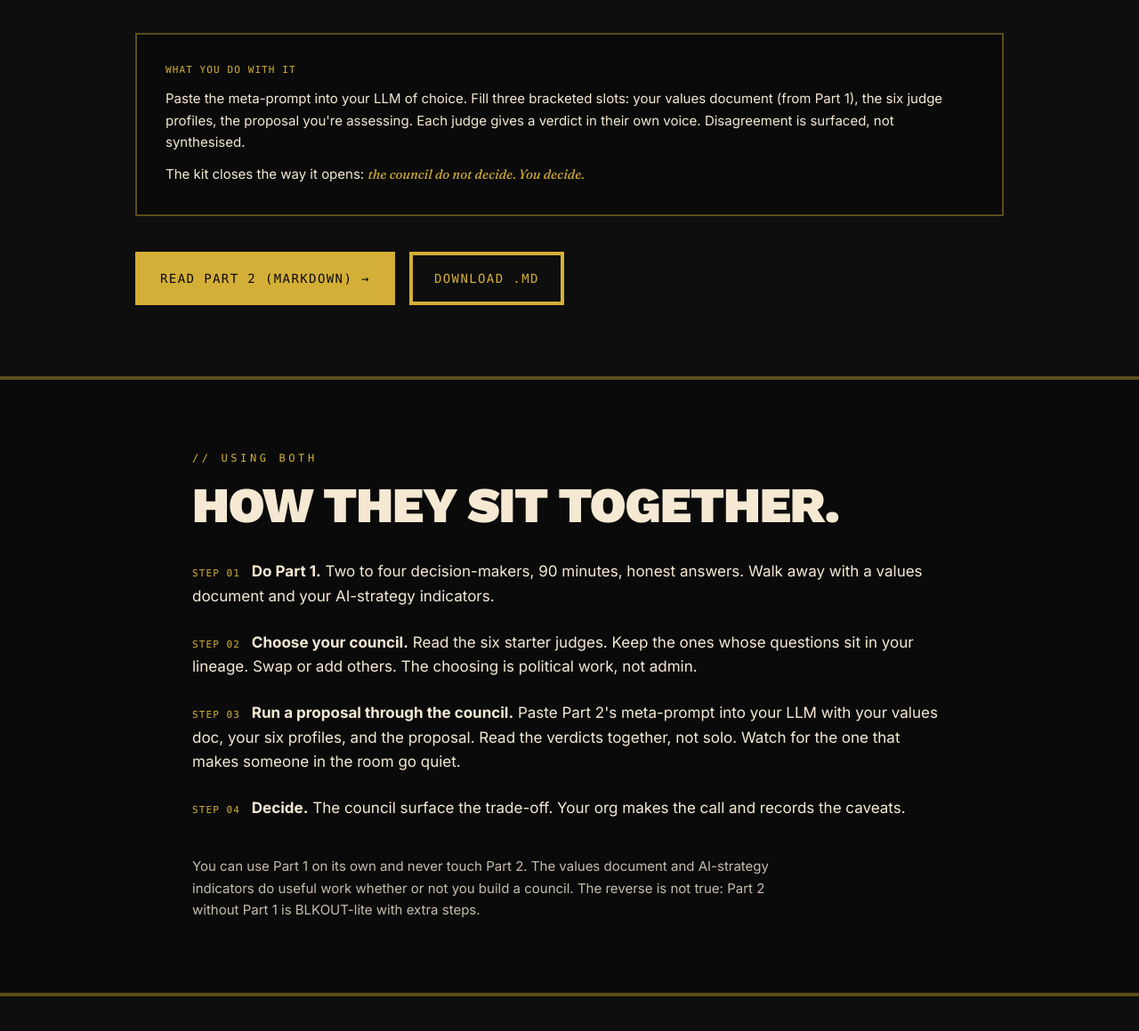
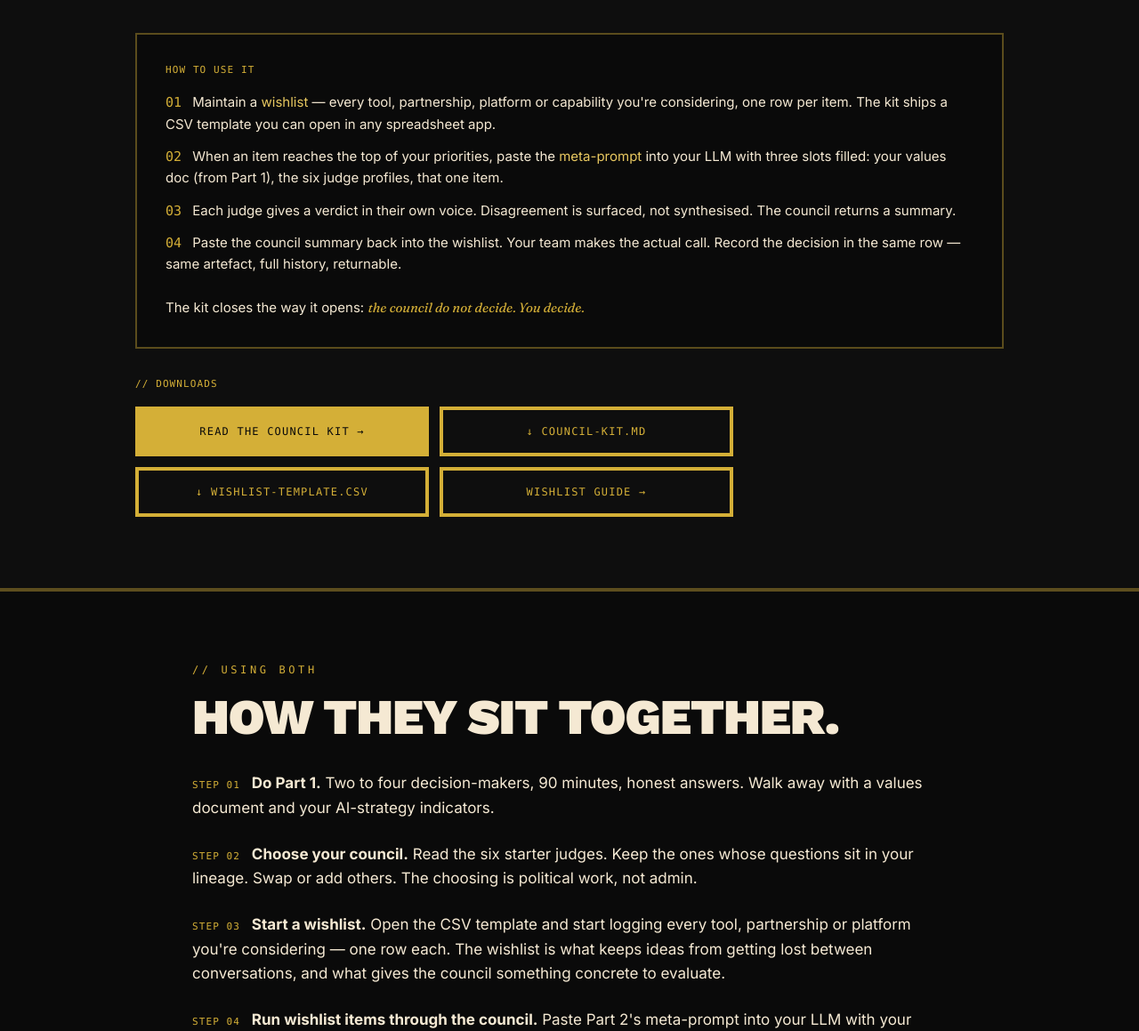
Before and after one commit to BLKOUTUK/commons, a plain HTML site: page public/kit.html in a window 1280 px wide. Shown: the part 3145-4304 px from the top of the page at 89% size. Drawn offline with nearby package versions, Linux system fonts and the light colour scheme.

Commit message:
feat: add wishlist to Part 2 — spreadsheet log + guide, council verdicts collected over time
- public/kit/wishlist-template.csv — 12-column CSV template; 3 sample rows
  showing decided / pending / shelved states. Opens in any spreadsheet
  app; row per item; council verdicts pasted back into same artefact.
- public/kit/wishlist-guide.md — schema explanation, prioritisation rubric
  (external deadline / unblocks others / cost-of-wrong-decision / pitched
  twice), weekly/monthly/quarterly/annual cadence, v1 → v2 evolution note
  (hardwiring wishlist into council context as memory).
- dreamcatcher-council-kit.md — new "The wishlist" section before the
  meta-prompt; references the two new files; explains the flow.
- kit.html — Part 2 'how to use it' restructured as 4-step flow starting
  with wishlist; 2x2 downloads grid (4 artefacts: council MD x2 + CSV +
  wishlist guide); 'How they sit together' now 5 steps with wishlist as
  step 03 and decision-logging as step 05.

Solves: ideas were getting lost between conversations. Wishlist is the
returnable artefact that holds the full history — what was considered,
what the council said, what your org decided.

Co-Authored-By: Claude Opus 4.7 <noreply@anthropic.com>

```diff
--- a/public/kit.html
+++ b/public/kit.html
@@ -165,22 +165,32 @@
       These six are <em class="serif-soft text-gold-light">illustrative starters</em> drawn from a shared Black queer lineage. They are not BLKOUT's possession; they belong to the lineage. The kit includes a typology of roles (witness · continuity · street · institution · shelter · cost) and a template for adding your own judges. The most important judges for your organisation may not be on this list. Swap. Add. Make the council yours.
     </p>
 
-    <div class="bg-obsidian border-2 border-gold/40 p-6 md:p-8 mb-10">
-      <p class="font-mono text-[11px] uppercase tracking-widest text-gold mb-3">What you do with it</p>
-      <p class="text-[15px] leading-relaxed mb-3">
-        Paste the meta-prompt into your LLM of choice. Fill three bracketed slots: your values document (from Part 1), the six judge profiles, the proposal you're assessing. Each judge gives a verdict in their own voice. Disagreement is surfaced, not synthesised.
-      </p>
+    <div class="bg-obsidian border-2 border-gold/40 p-6 md:p-8 mb-8">
+      <p class="font-mono text-[11px] uppercase tracking-widest text-gold mb-4">How to use it</p>
+      <ol class="space-y-3 text-[15px] leading-relaxed mb-6">
+        <li><span class="font-mono text-gold mr-2">01</span> Maintain a <span class="text-gold-light">wishlist</span> — every tool, partnership, platform or capability you're considering, one row per item. The kit ships a CSV template you can open in any spreadsheet app.</li>
+        <li><span class="font-mono text-gold mr-2">02</span> When an item reaches the top of your priorities, paste the <span class="text-gold-light">meta-prompt</span> into your LLM with three slots filled: your values doc (from Part 1), the six judge profiles, that one item.</li>
+        <li><span class="font-mono text-gold mr-2">03</span> Each judge gives a verdict in their own voice. Disagreement is surfaced, not synthesised. The council returns a summary.</li>
+        <li><span class="font-mono text-gold mr-2">04</span> Paste the council summary back into the wishlist. Your team makes the actual call. Record the decision in the same row — same artefact, full history, returnable.</li>
+      </ol>
       <p class="text-[15px] leading-relaxed">
         The kit closes the way it opens: <span class="serif-soft text-gold">the council do not decide. You decide.</span>
       </p>
     </div>
 
-    <div class="flex flex-wrap gap-4">
-      <a href="/kit/dreamcatcher-council-kit.md" class="font-mono text-sm uppercase tracking-widest px-6 py-4 bg-gold text-obsidian border-4 border-gold hover:bg-gold-light hover:border-gold-light transition-colors">
-        Read Part 2 (markdown) →
+    <p class="font-mono text-[11px] uppercase tracking-widest text-gold mb-4">// downloads</p>
+    <div class="grid sm:grid-cols-2 gap-3 max-w-2xl">
+      <a href="/kit/dreamcatcher-council-kit.md" class="font-mono text-xs uppercase tracking-widest px-5 py-4 bg-gold text-obsidian border-4 border-gold hover:bg-gold-light hover:border-gold-light transition-colors text-center">
+        Read the council kit →
       </a>
-      <a href="/kit/dreamcatcher-council-kit.md" download class="font-mono text-sm uppercase tracking-widest px-6 py-4 border-4 border-gold text-gold hover:bg-gold hover:text-obsidian transition-colors">
-        Download .md
+      <a href="/kit/dreamcatcher-council-kit.md" download class="font-mono text-xs uppercase tracking-widest px-5 py-4 border-4 border-gold text-gold hover:bg-gold hover:text-obsidian transition-colors text-center">
+        ↓ council-kit.md
+      </a>
+      <a href="/kit/wishlist-template.csv" download class="font-mono text-xs uppercase tracking-widest px-5 py-4 border-4 border-gold text-gold hover:bg-gold hover:text-obsidian transition-colors text-center">
+        ↓ wishlist-template.csv
+      </a>
+      <a href="/kit/wishlist-guide.md" class="font-mono text-xs uppercase tracking-widest px-5 py-4 border-4 border-gold text-gold hover:bg-gold hover:text-obsidian transition-colors text-center">
+        Wishlist guide →
       </a>
     </div>
   </div>
@@ -203,11 +213,15 @@
       </li>
       <li>
         <span class="font-mono text-[11px] uppercase tracking-widest text-gold mr-2">step 03</span>
-        <span class="font-bold">Run a proposal through the council.</span> Paste Part 2's meta-prompt into your LLM with your values doc, your six profiles, and the proposal. Read the verdicts together, not solo. Watch for the one that makes someone in the room go quiet.
+        <span class="font-bold">Start a wishlist.</span> Open the CSV template and start logging every tool, partnership or platform you're considering — one row each. The wishlist is what keeps ideas from getting lost between conversations, and what gives the council something concrete to evaluate.
       </li>
       <li>
         <span class="font-mono text-[11px] uppercase tracking-widest text-gold mr-2">step 04</span>
-        <span class="font-bold">Decide.</span> The council surface the trade-off. Your org makes the call and records the caveats.
+        <span class="font-bold">Run wishlist items through the council.</span> Paste Part 2's meta-prompt into your LLM with your values doc, your six profiles, and one wishlist item. Read the verdicts together, not solo. Watch for the one that makes someone in the room go quiet.
+      </li>
+      <li>
+        <span class="font-mono text-[11px] uppercase tracking-widest text-gold mr-2">step 05</span>
+        <span class="font-bold">Decide and log.</span> Paste the council summary back into the wishlist row. Your org makes the call. Record decision + date in the same row — full history, returnable.
       </li>
     </ol>
 
--- /dev/null
+++ b/public/kit/wishlist-template.csv
@@ -0,0 +1,4 @@
+id,date_logged,item,why_considering,cost,decision_by,status,council_verdict,council_summary,your_decision,decision_date,notes
+1,2026-05-10,Mailchimp,Replace member-comms Google Group with proper newsletter capability,"~£40/mo + US-held member data + lock-in",2026-06-30,decided,Decline,"3 decline (Beam/Marsha/Alcock — data offshore, marginalised exposed, not a roof) + 3 adopt-with-conditions (Lorde/Cummings/Fashanu — solve consent first, leave-readiness, exposure policy). Council aligned: consent problem first, platform second.",Decline,2026-05-22,"Will run consent exercise on existing list first; revisit self-hosted options (Listmonk, Sendy) in Q4."
+2,2026-05-18,Notion AI for org documentation,Reduce time on doc maintenance + meeting notes,"~£20/user/mo + member-adjacent data + medium switching cost",2026-07-15,pending,,,,,
+3,2026-04-02,Fundraising platform X (pitched by intermediary),Approached us at networking event — claimed Black-org-friendly,"~£200/mo + payment-system dependency + 18mo contract",no_rush,shelved,,Shelved without council pass — not a current need; capacity to evaluate properly missing.,,,Revisit in 12mo only if need actually arises.
```
Also changed, not shown: 2 other files.
